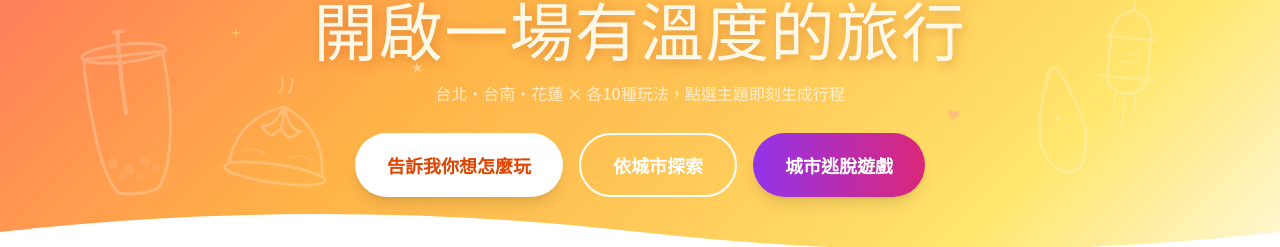
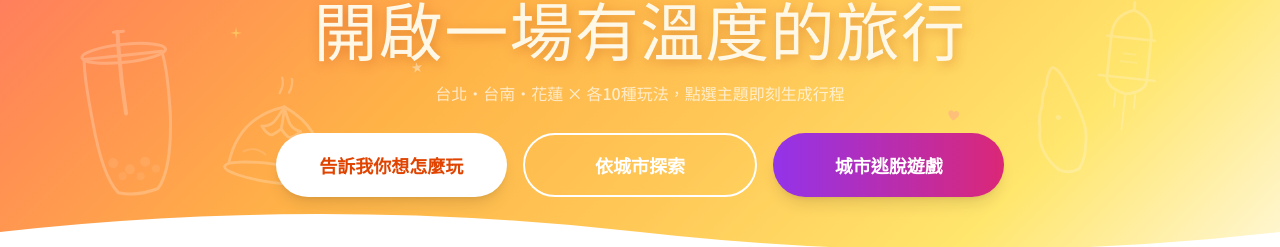
Before and after one commit to AileenMeow/supertaste-ai-curator, a React (Vite) app: page / in a window 1280 px wide. Shown: the part 203-450 px from the top of the page. Built offline with nearby package versions, Linux system fonts and the light colour scheme; no server answers; a web font is replaced by a local one.

Commit message:
polish: equal-width CTAs on desktop

```diff
--- a/src/pages/HomePage.jsx
+++ b/src/pages/HomePage.jsx
@@ -341,17 +341,17 @@ export default function HomePage() {
           </p>
 
           {/* CTAs */}
-          <div className="flex justify-center gap-4 flex-wrap">
+          <div className="flex justify-center gap-4 flex-wrap sm:flex-nowrap max-w-3xl mx-auto">
             <button onClick={() => setShowFilter(true)}
-              className="bg-white text-[#E04400] px-8 py-4 rounded-full font-bold text-base sm:text-lg shadow-lg hover:shadow-xl hover:scale-105 hover:bg-orange-50 transition-all duration-300">
+              className="sm:flex-1 bg-white text-[#E04400] px-6 py-4 rounded-full font-bold text-base sm:text-lg shadow-lg hover:shadow-xl hover:scale-105 hover:bg-orange-50 transition-all duration-300 whitespace-nowrap">
               告訴我你想怎麼玩
             </button>
             <button onClick={() => navigate('/explore')}
-              className="border-2 border-white text-white px-8 py-4 rounded-full font-bold text-base sm:text-lg hover:bg-white/20 backdrop-blur-sm transition-all duration-300">
+              className="sm:flex-1 border-2 border-white text-white px-6 py-4 rounded-full font-bold text-base sm:text-lg hover:bg-white/20 backdrop-blur-sm transition-all duration-300 whitespace-nowrap">
               依城市探索
             </button>
             <button onClick={() => navigate('/escape-game')}
-              className="bg-gradient-to-r from-purple-600 to-pink-600 text-white px-8 py-4 rounded-full font-bold text-base sm:text-lg shadow-lg hover:shadow-xl hover:scale-105 transition-all duration-300">
+              className="sm:flex-1 bg-gradient-to-r from-purple-600 to-pink-600 text-white px-6 py-4 rounded-full font-bold text-base sm:text-lg shadow-lg hover:shadow-xl hover:scale-105 transition-all duration-300 whitespace-nowrap">
               城市逃脫遊戲
             </button>
           </div>
```
